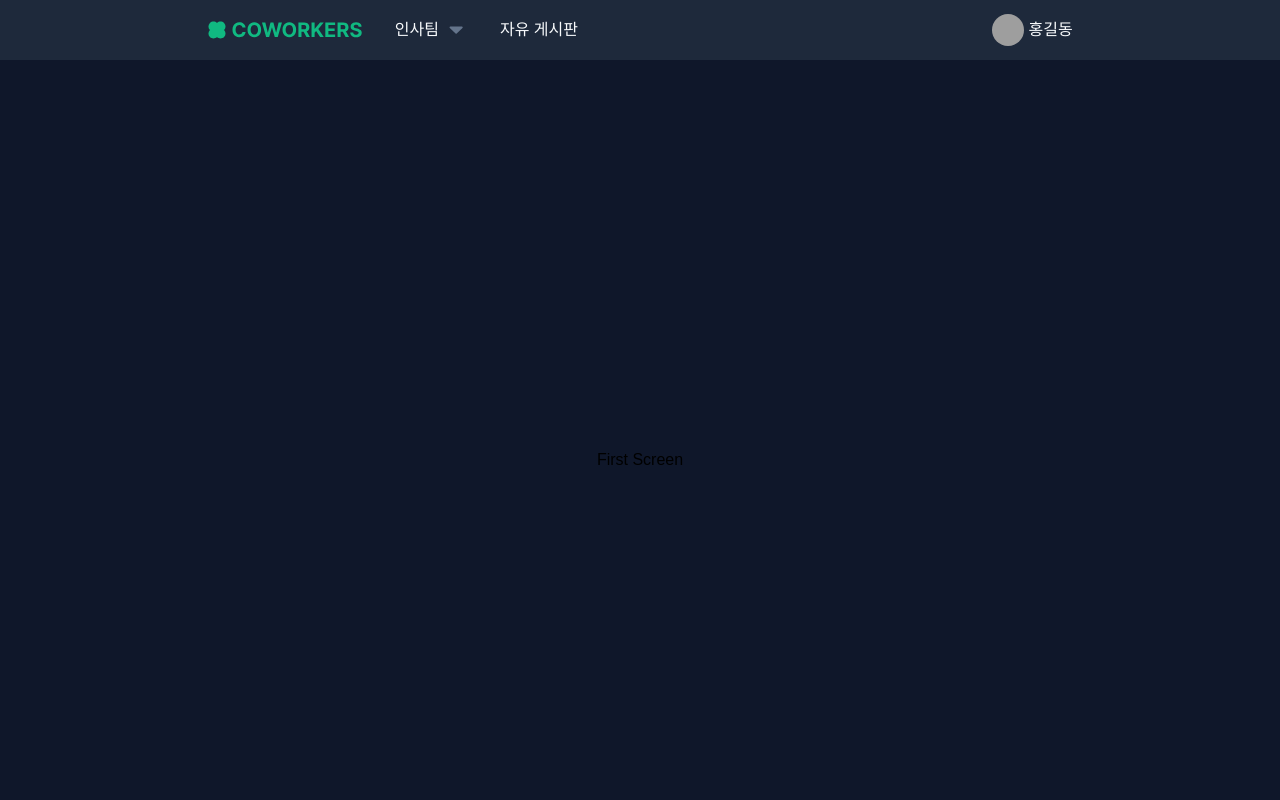
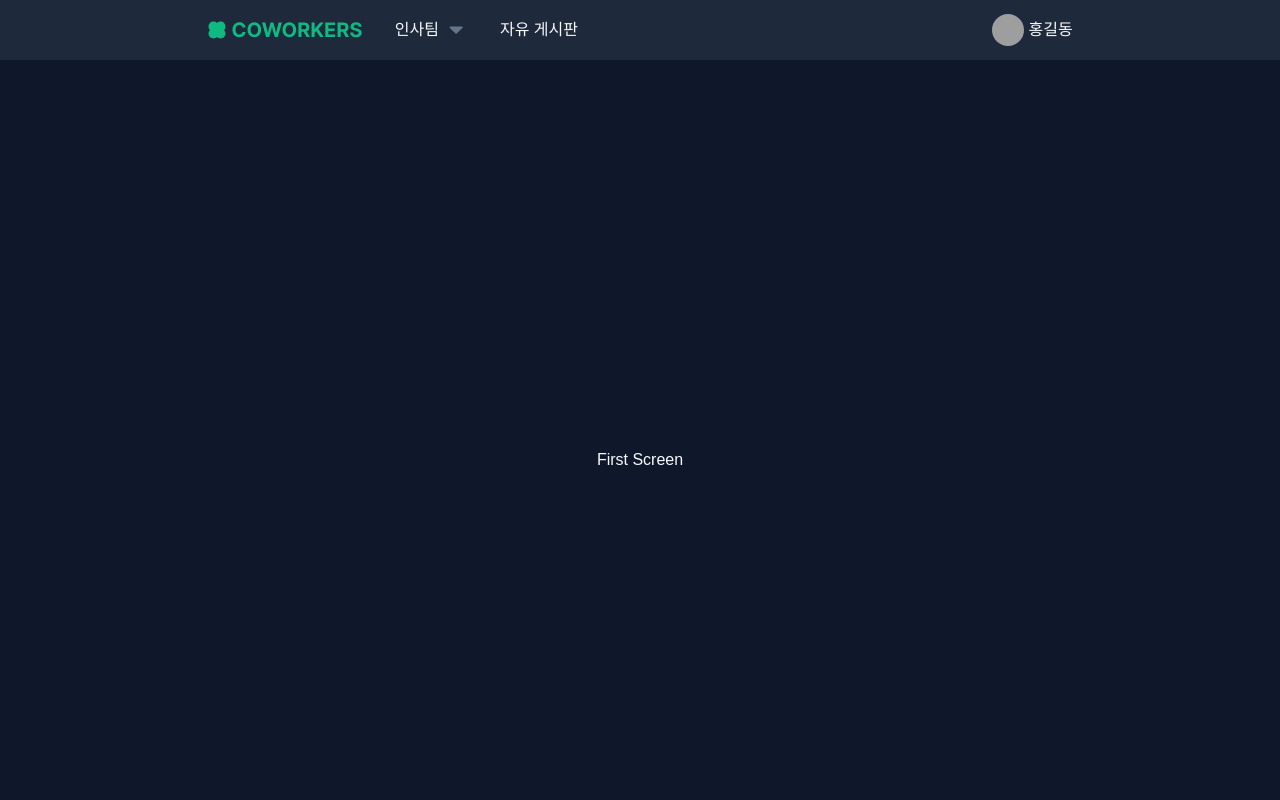
Before and after one commit to mingmi9/fe11-part4-team1-coworkers, a Next.js app: page / in a window 1280 px wide. Shown: the top 800 px of the page. Built offline with nearby package versions, Linux system fonts and the light colour scheme; grey boxes are pictures that could not be loaded; a web font is replaced by a local one.

Commit message:
feat: 기본 텍스트 컬러를 text-primary로 변경

```diff
--- a/app/globals.css
+++ b/app/globals.css
@@ -22,7 +22,8 @@
   }
   html,
   body {
-    background-color: #0F172A;
+    background-color: #0f172a;
+    color: #f8fafc;
     width: 100%;
     height: 100%;
   }
```
